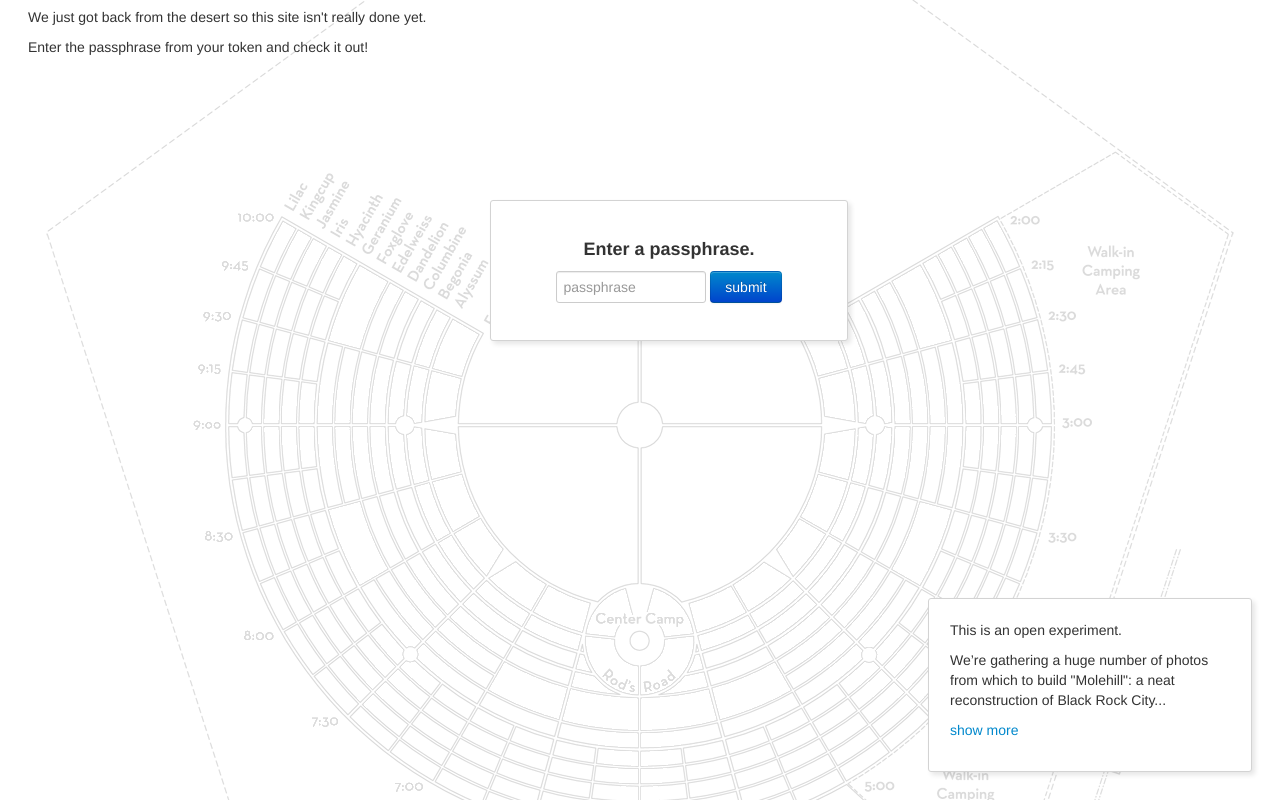
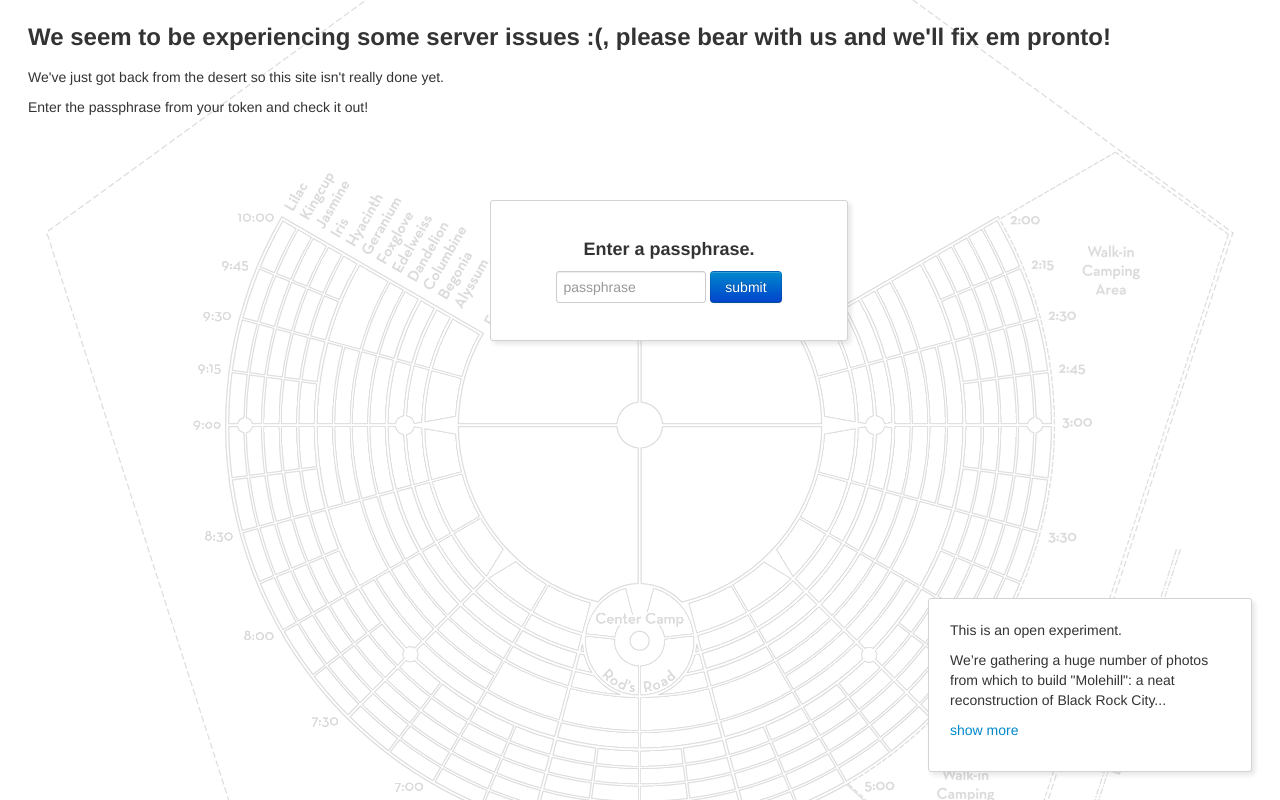
Before and after one commit to bh0085/blackrockhologram, a Python web app: template brh/templates/home/home.mako in a window 1280 px wide. Run offline with Mako, Linux system fonts and the light colour scheme; the template is opened without the code that fills it, so the values that code supplies are empty.

Commit message:
added an apology for the server slowdown

```diff
--- a/brh/templates/home/home.mako
+++ b/brh/templates/home/home.mako
@@ -6,7 +6,8 @@
 </head>
 <body class="home">
   <div class='bg-image'></div>
-  <div><p>We just got back from the desert so this site isn't really done yet.</p><p>Enter the passphrase from your token and check it out!</p></div>
+  <div><h3>We seem to be experiencing some server issues :(, please bear with us and we'll fix em pronto!</h3></div>
+  <div><p>We've just got back from the desert so this site isn't really done yet.</p><p>Enter the passphrase from your token and check it out!</p></div>
 
   <div class="passphrase-submitter">
     <div class="passphrase-label"><h4>Enter a passphrase.</h4></div>
```
